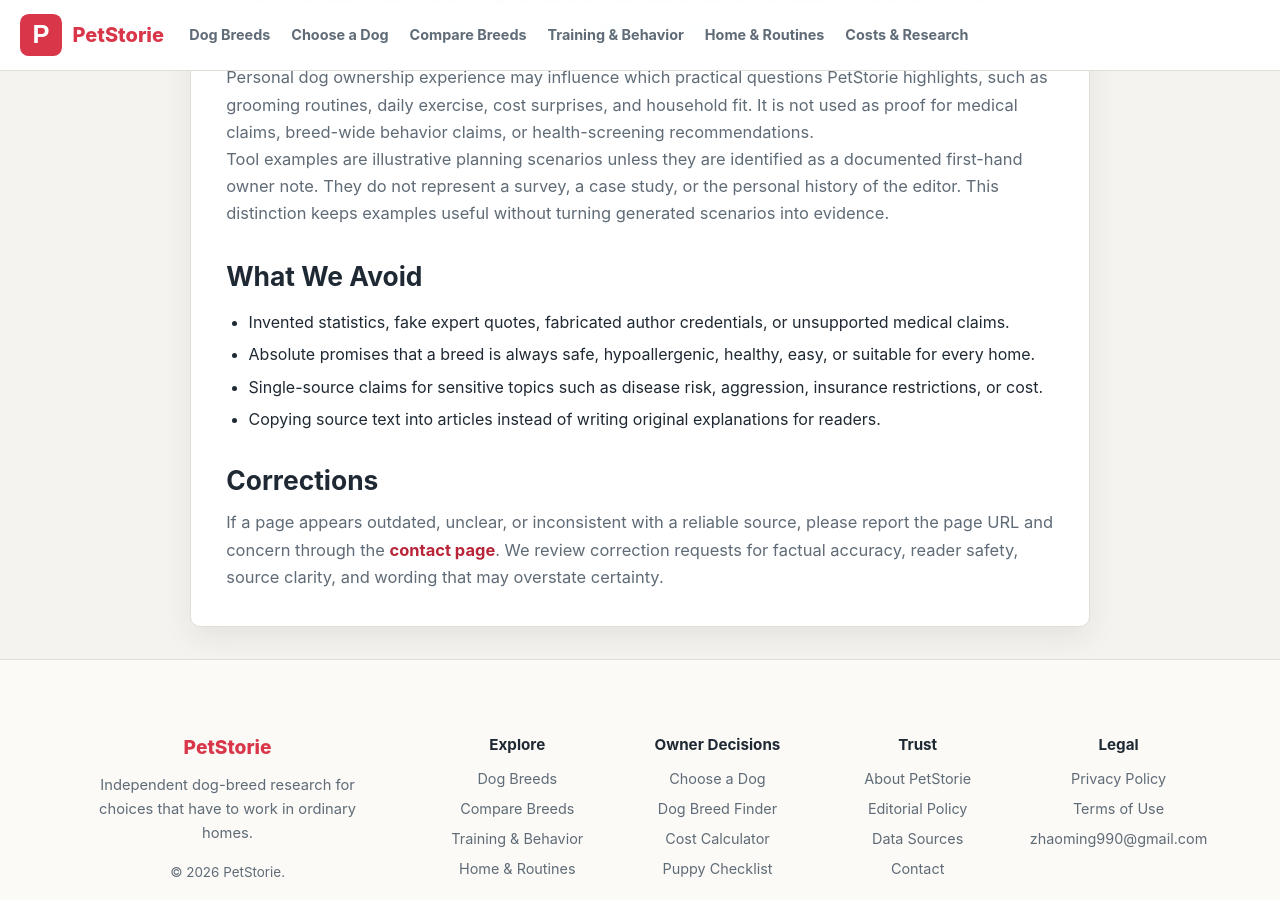
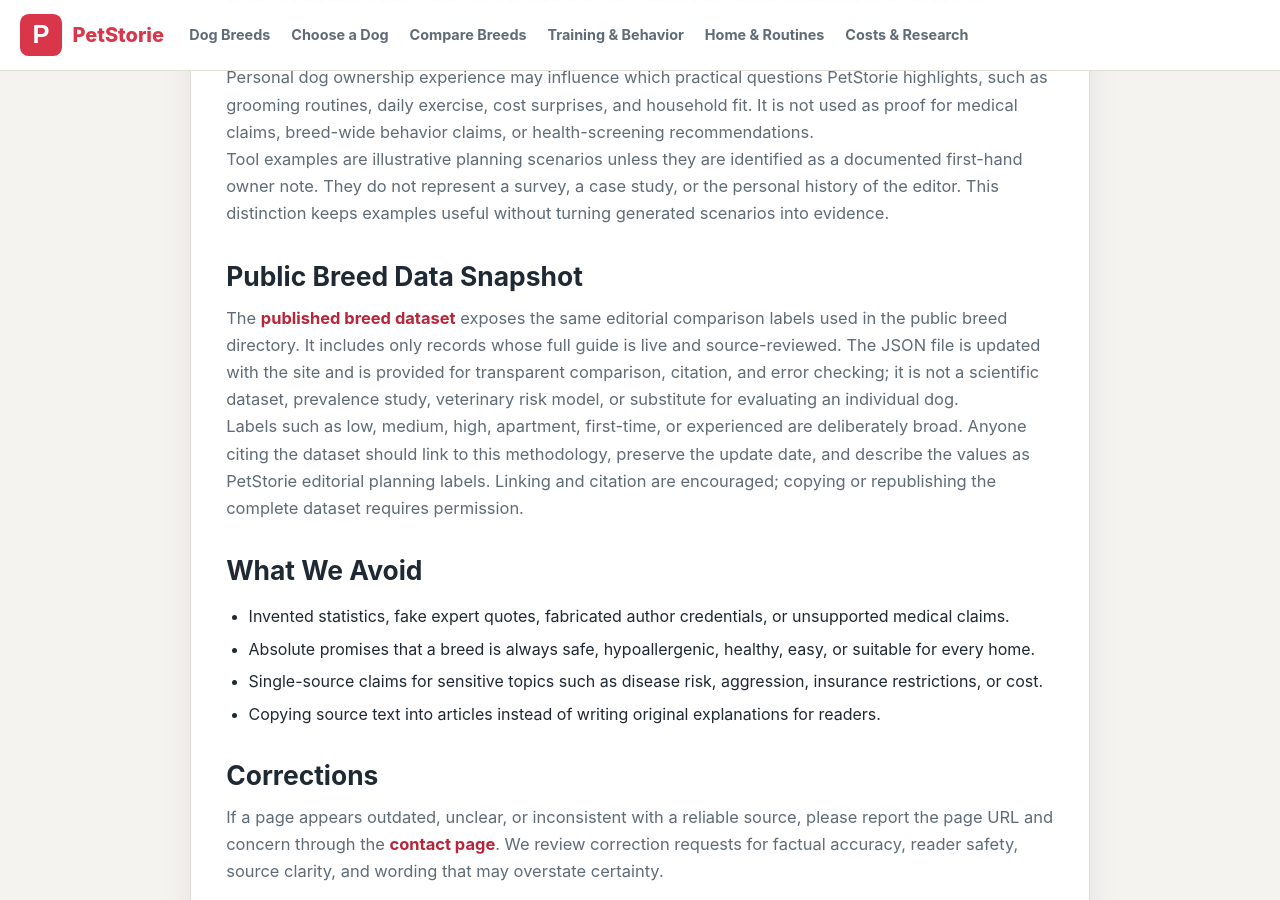
Before and after one commit to hszhaom/MingToys, a Jekyll site: the page built from pages/data-sources.html, in a window 1280 px wide and 900 px high, scrolled down 2134 px. Built offline with Jekyll 4.4.1, drawn with Linux system fonts in a browser that asks for light colours.

Commit message:
seo: publish breed dataset and editorial update log

```diff
--- a/pages/data-sources.html
+++ b/pages/data-sources.html
@@ -1,9 +1,9 @@
 ---
 layout: default
 title: "PetStorie Data Sources"
-description: "See how PetStorie uses breed standards, veterinary references, welfare guidance, and owner-care research in dog guides."
+description: "See how PetStorie checks breed standards, veterinary references, welfare guidance, cost ranges, and editorial dog-breed comparison labels."
 permalink: /data-sources/
-updated: "2026-07-31"
+updated: "2026-09-14"
 adsense: false
 ---
 
@@ -101,6 +101,19 @@ adsense: false
       turning generated scenarios into evidence.
     </p>
 
+    <h2>Public Breed Data Snapshot</h2>
+    <p>
+      The <a href="{{ site.url }}/breed-data.json">published breed dataset</a> exposes the same editorial comparison labels used
+      in the public breed directory. It includes only records whose full guide is live and source-reviewed. The JSON file is
+      updated with the site and is provided for transparent comparison, citation, and error checking; it is not a scientific
+      dataset, prevalence study, veterinary risk model, or substitute for evaluating an individual dog.
+    </p>
+    <p>
+      Labels such as low, medium, high, apartment, first-time, or experienced are deliberately broad. Anyone citing the dataset
+      should link to this methodology, preserve the update date, and describe the values as PetStorie editorial planning labels.
+      Linking and citation are encouraged; copying or republishing the complete dataset requires permission.
+    </p>
+
     <h2>What We Avoid</h2>
     <ul class="guide-list">
       <li>Invented statistics, fake expert quotes, fabricated author credentials, or unsupported medical claims.</li>
```
Also changed, not shown: breed-data.json (added, +17 -0 lines), pages/dog-breeds.html (+8 -0 lines), pages/editorial-policy.html (+8 -2 lines), scripts/check-built-site.js (+9 -0 lines).
